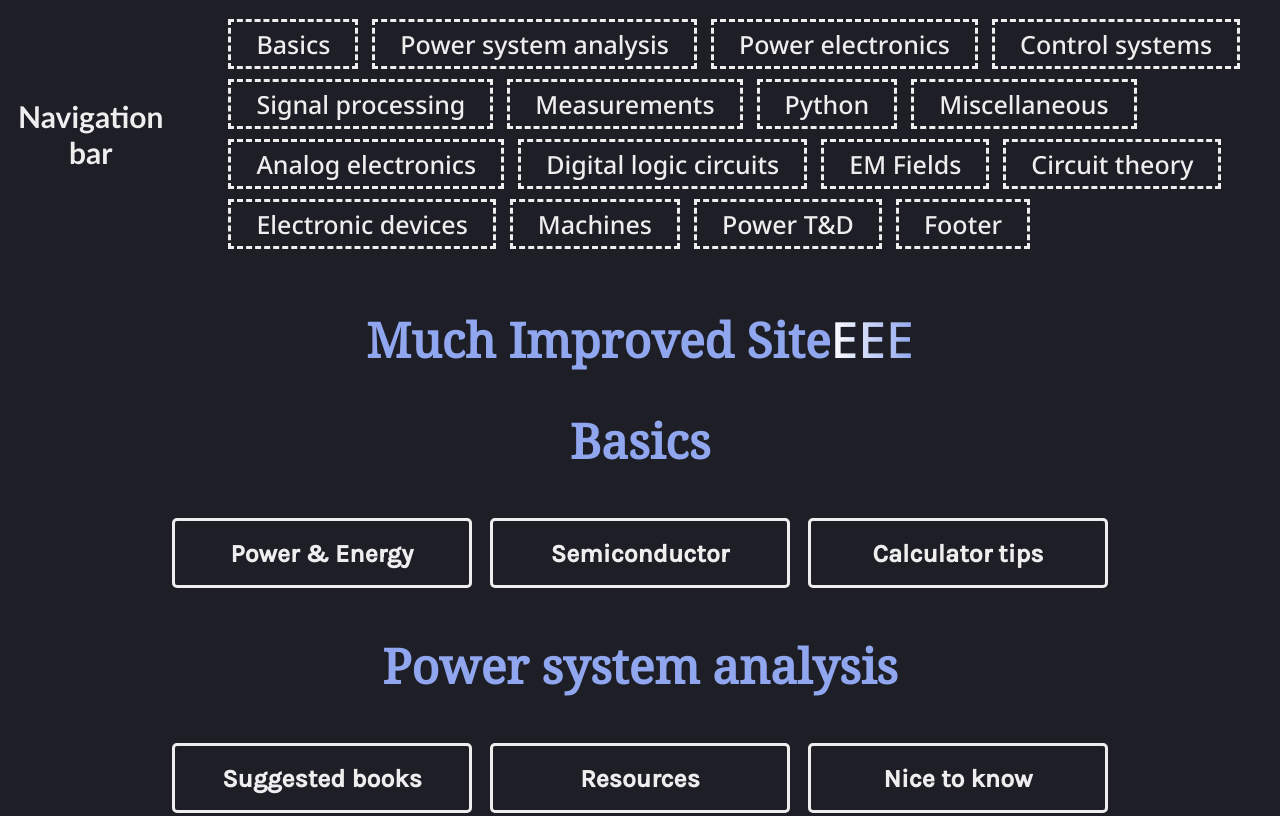
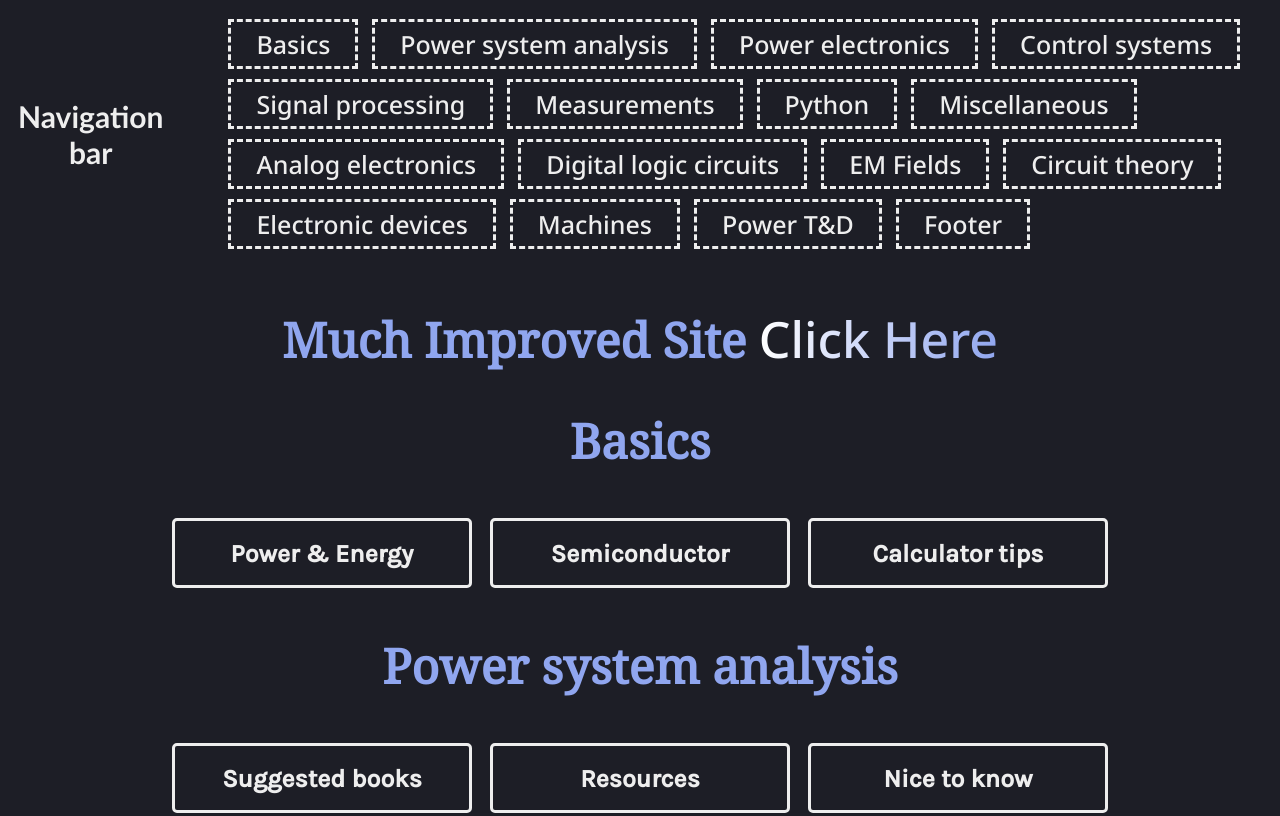
Before and after one commit to 200901002/ee, a plain HTML site: page index.html in a window 1280 px wide. Shown: the top 816 px of the page. Drawn offline with Linux system fonts and the light colour scheme.

Commit message:
Update index.html

```diff
--- a/index.html
+++ b/index.html
@@ -58,7 +58,7 @@
     <div class="relative">
 
         <center>
-           <h1>Much Improved Site<a class="grad" href="airgapflux.co.in/">EEE </a> </h1>
+           <h1>Much Improved Site <a class="grad" href="https://airgapflux.co.in/"> Click Here </a> </h1>
 
         <h1 id="BAS">Basics</h1>
         <button onclick='window.location.href =  "https://200901002.github.io/ee/Basics/Power energy.html"' class="Bbuttons">Power & Energy</button>
```
